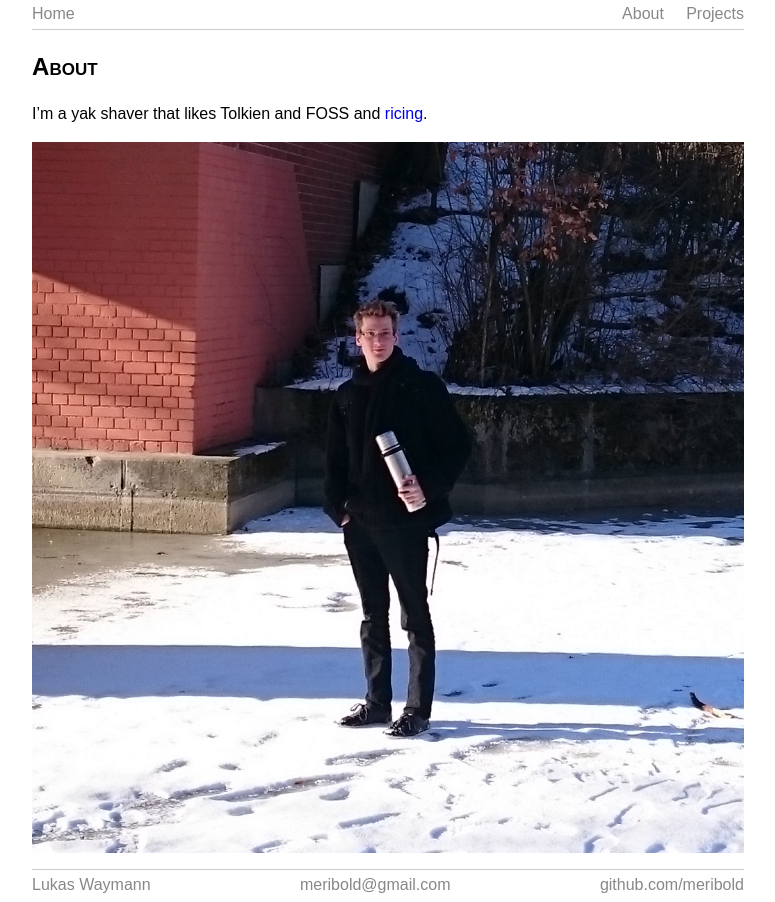
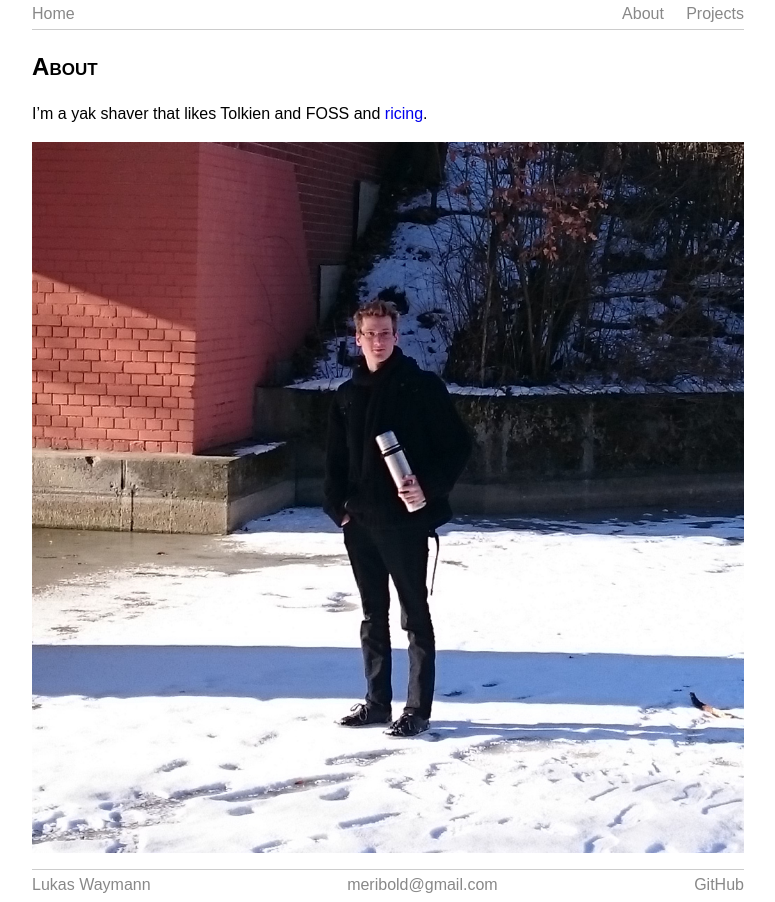
Before and after one commit to meribold/meribold.org, a Jekyll site: the page built from about.md, in a window 1280 px wide. Shown: the whole page, without its empty margins (252-1027 px from the left). Built offline with Jekyll 4.4.1, drawn with Linux system fonts in a browser that asks for light colours.

Commit message:
Footer: change label of GitHub link to be shorter

```diff
--- a/_includes/footer.html
+++ b/_includes/footer.html
@@ -3,7 +3,7 @@
     <ul class="footer-list">
       <li><a href="{{ "/" | relative_url }}">{{ site.author | escape }}</a></li>
       <li><a href="mailto:{{ site.email }}">{{ site.email }}</a></li>
-      <li><a href="https://github.com/{{ site.github_username }}">github.com/{{ site.github_username }}</a></li>
+      <li><a href="https://github.com/{{ site.github_username }}">GitHub</a></li>
     </ul>
   </div>
 </footer>
```
